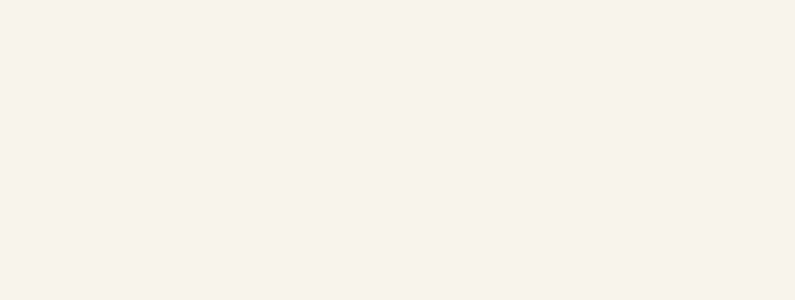
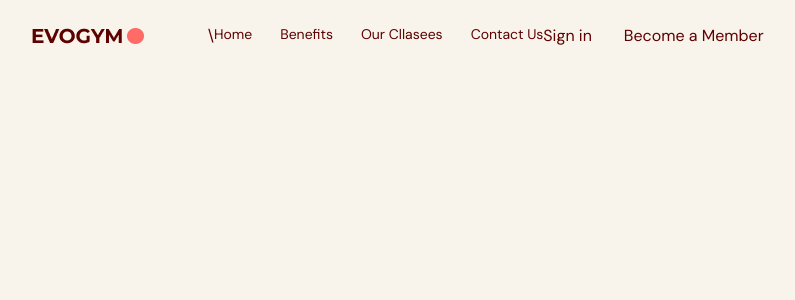
Before and after one commit to yuri-moraes/react-gym, a React (Vite) app: page / in a window 1280 px wide. Shown: the top 300 px of the page, without its empty margins (76-871 px from the left). Built offline with nearby package versions, Linux system fonts and the light colour scheme.

Commit message:
Link component created

```diff
--- a/src/App.tsx
+++ b/src/App.tsx
@@ -1,4 +1,4 @@
-import Navbar from "@/scenes/navbar";
+import Navbar from "@/scenes/navbar/index";
 
 const App: React.FC = () => {
   return (
--- /dev/null
+++ b/src/scenes/navbar/Link.tsx
@@ -0,0 +1,28 @@
+import AnchorLink from "react-anchor-link-smooth-scroll"
+
+interface LinkProps {
+    page: string;
+    selectedPage: string;
+    setSelectedPage: (value: string ) => void;
+}
+
+const Link:React.FC<LinkProps> = ({
+    page,
+    selectedPage,
+    setSelectedPage
+}) => {
+        const lowerCasePage = page.toLowerCase().replace(/ /g, "")
+
+  return (
+    <AnchorLink
+    className={`${selectedPage === lowerCasePage ? "text-primary-500" : ""}
+    transition duration-500 hover:text-primary-300`}
+    href={`#${lowerCasePage}`}
+    onClick={()=> setSelectedPage(lowerCasePage)}
+    >
+        {page}
+    </AnchorLink>
+  )
+}
+
+export default Link
--- a/src/scenes/navbar/index.tsx
+++ b/src/scenes/navbar/index.tsx
@@ -1,15 +1,32 @@
 //import { useState, useRef } from "react";
 //import { Bars3Icon, XMArkIcon} from "@heroicons/react/16/solid";
-//import Logo from "@/assets/Logo.png";
+import Logo from "@/assets/Logo.png";
 
-const Navbar = () => {
+const Navbar:React.FC = () => {
 const flexBetween = "flex items=center justify-bteween"
 
   return (
     <nav>
         <div className={`${flexBetween} fixed top-0 z-30 w-full py-6 `}>
             <div className={`${flexBetween} mx-auto w-5/6`}>
+                <div className={`${flexBetween} w-full gap-16`}>
+                    {/*LEFT SIDE*/}
+                    <img src={Logo} alt="logo" />
 
+                    {/*RIGHT SIDE*/}
+                    <div className={`${flexBetween} w-full`}>\
+                        <div className={`${flexBetween} gap-7 text-sm`}>
+                            <p>Home</p>
+                            <p>Benefits</p>
+                            <p>Our Cllasees</p>
+                            <p>Contact Us</p>
+                        </div>
+                        <div className={`${flexBetween} gap-8`}>
+                            <p>Sign in</p>
+                            <button>Become a Member</button>
+                        </div>
+                    </div>
+                </div>
             </div>
         </div>
     </nav>
```
